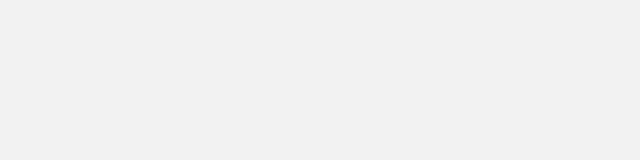
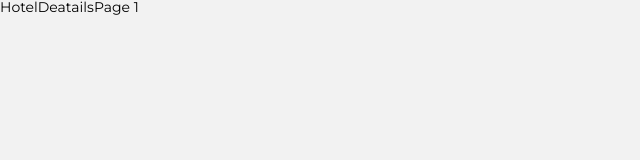
Before and after one commit to FremyXS/Hotel.UI, a React (Create React App) app in the folder hotel.ui/: page /hotels-list/1 in a window 1280 px wide. Before the commit this address had no page. Shown: the top 160 px of the page, without its empty margins (0-640 px from the left). Built offline with nearby package versions, Linux system fonts and the light colour scheme.

Commit message:
feat: add hotel details page

```diff
--- a/hotel.ui/src/App.tsx
+++ b/hotel.ui/src/App.tsx
@@ -4,6 +4,7 @@ import './App.css';
 import { BrowserRouter, Routes, Route } from 'react-router-dom';
 import SearchPage from './pages/search-page/SearchPage';
 import HotelsListPage from './pages/list-hotel-page/HotelsListPage';
+import HotelDeatailsPage from './pages/hotel-details-page/HotelDeatailsPage';
 
 function App() {
   return (
@@ -11,6 +12,7 @@ function App() {
       <Routes>
         <Route path='/' element={<SearchPage />} />
         <Route path='/hotels-list' element={<HotelsListPage />} />
+        <Route path='/hotels-list/:id' element={<HotelDeatailsPage />} />
       </Routes>
     </BrowserRouter>
   );
--- /dev/null
+++ b/hotel.ui/src/pages/hotel-details-page/HotelDeatailsPage.tsx
@@ -0,0 +1,14 @@
+import React from "react";
+
+import './HotelDeatailsPage.scss'
+import { useParams } from "react-router-dom";
+
+function HotelDeatailsPage() {
+    const {id} = useParams();
+
+    return (
+        <div>HotelDeatailsPage {id}</div>
+    )
+}
+
+export default HotelDeatailsPage;
--- a/hotel.ui/src/pages/list-hotel-page/components/HotelElement/HotelElement.tsx
+++ b/hotel.ui/src/pages/list-hotel-page/components/HotelElement/HotelElement.tsx
@@ -5,8 +5,11 @@ import './HotelElement.scss'
 import StarRating from "../../../../components/StarRating/StarRating";
 import Button from "../../../../components/Button/Button";
 import Slider from "../../../../components/Slider/Slider";
+import { useNavigate } from "react-router-dom";
 
 function HotelElement({ data }: { data: HotelType }) {
+    const navigate = useNavigate();
+
     return (
         <div className="hotel-element">
             <div className="hotel-element__preview">
@@ -22,7 +25,7 @@ function HotelElement({ data }: { data: HotelType }) {
                 </div>
                 <div className="hotel-element__price">
                     <p>От <span>{data.minCost} руб.</span></p>
-                    <Button type="button">Подробнее</Button>
+                    <Button type="button" onClick={() => navigate(`${data.id}`)}>Подробнее</Button>
                 </div>
             </div>
         </div>
```
Also changed, not shown: hotel.ui/src/pages/hotel-details-page/HotelDeatailsPage.scss (added).
